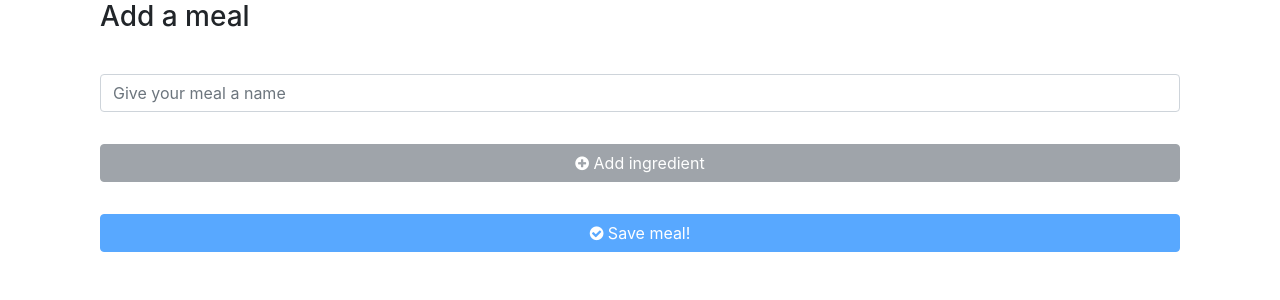
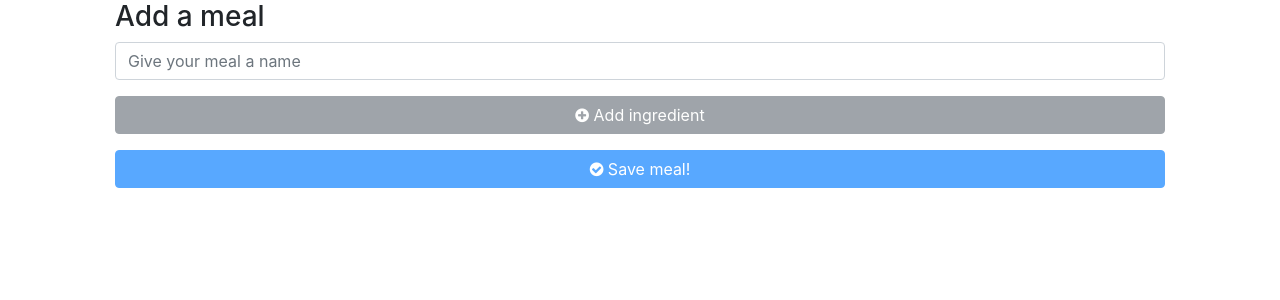
Before and after one commit to toomuchcoffee/paleo-challenge, an Angular app in the folder paleo-challenge-frontend/src/main/frontend/: page /meals/new in a window 1280 px wide. Shown: the top 300 px of the page. Built offline with nearby package versions, Linux system fonts and the light colour scheme.

Commit message:
fiddle around a little more with layout

```diff
--- a/paleo-challenge-frontend/src/main/frontend/src/app/meal-create/meal-create.component.html
+++ b/paleo-challenge-frontend/src/main/frontend/src/app/meal-create/meal-create.component.html
@@ -1,19 +1,15 @@
 <div class="container-fluid">
-  <div class="form-group row">
-    <div class="form-group col-sm-12">
+  <div class="col-sm-12">
     <h3>Add a meal</h3>
   </div>
-  </div>
+
   <form [formGroup]="form" novalidate (ngSubmit)="onSubmit(form.value)">
-    <div class="form-group row">
     <div class="form-group col-sm-12">
       <input formControlName="name" class="form-control form-rounded" placeholder="Give your meal a name"/>
-      </div>
     </div>
 
     <div formArrayName="ingredients" *ngFor="let ingredient of getIngredients().controls; let i = index">
       <div [formGroupName]="i">
-        <div class="form-group row">
         <div class="form-group col-sm-12 input-group">
           <div class="input-group">
             <input formControlName="name" class="form-control form-rounded" placeholder="Add ingredient #{{i+1}}"/>
@@ -26,24 +22,19 @@
         </div>
       </div>
     </div>
-    </div>
 
-    <div class="form-group row">
     <div class="form-group col-sm-12">
       <button type="button" (click)="addIngredient()" [disabled]="!form.valid" class="btn btn-secondary btn-block">
         <i class="fa fa-plus-circle"></i>
         Add ingredient
       </button>
     </div>
-    </div>
-    <div class="form-group row">
     <div class="form-group col-sm-12">
       <button type="submit" [disabled]="!form.valid" class="btn btn-primary btn-block">
         <i class="fa fa-check-circle"></i>
         Save meal!
       </button>
     </div>
-    </div>
 
   </form>
 </div>
--- a/paleo-challenge-frontend/src/main/frontend/src/app/meal-list/meal-list.component.html
+++ b/paleo-challenge-frontend/src/main/frontend/src/app/meal-list/meal-list.component.html
@@ -1,10 +1,14 @@
-<div class="container">
-
+<div class="container-fluid">
+  <div class="col-sm-12">
     <h3>Your meals</h3>
-  <button type="button" [routerLink] = "['new']" class="btn btn-primary">
+  </div>
+  <div class="col-sm-12">
+    <button type="button" [routerLink]="['new']" class="btn btn-primary btn-block">
       New meal <i class="fa fa-play-circle"></i>
     </button>
-  <div *ngFor="let meal of meals" class="container">
+  </div>
+  <div *ngFor="let meal of meals" class="list-group">
+    <div class="col-sm-12">
       <h4>{{meal.name}}</h4>
       <ul class="list-group">
         <div *ngFor="let ingredient of meal.ingredients">
@@ -13,3 +17,4 @@
       </ul>
     </div>
   </div>
+</div>
```
Lines whose indentation alone changed are shown as unchanged.
